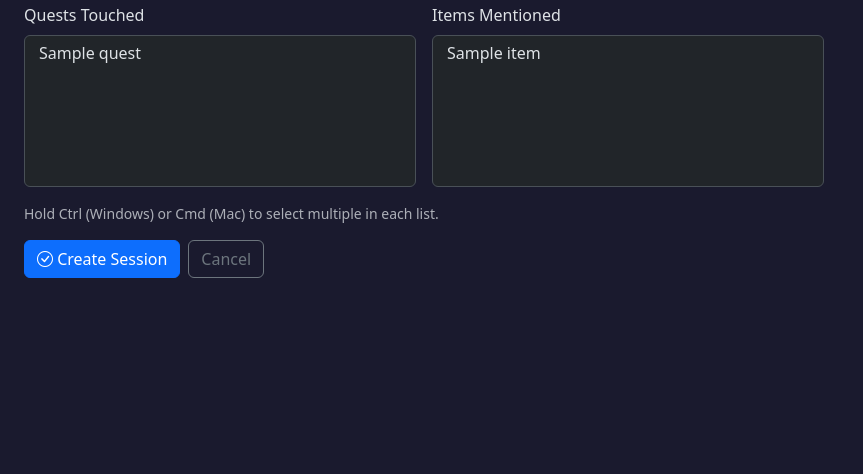
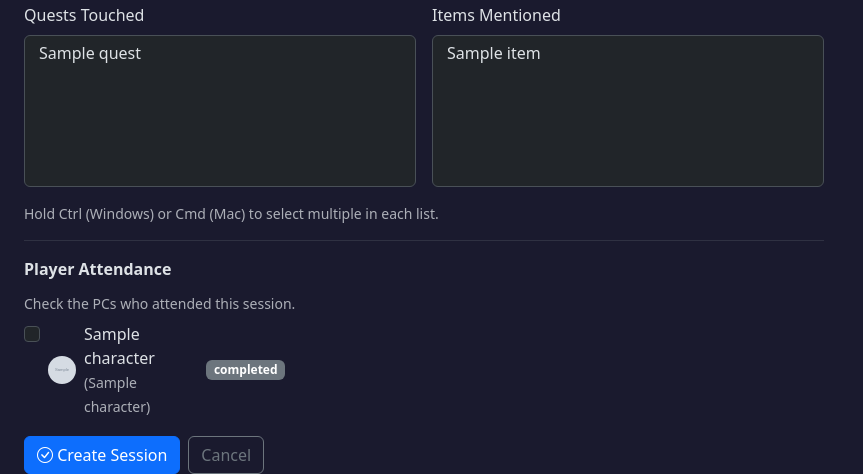
Before and after one commit to soup1977/gm-wiki, a Flask app: page /sessions/new in a window 1280 px wide. Shown: the part 1033-1507 px from the top of the page, without its empty margins (0-863 px from the left). Before the commit the page ends 1311 px from the top, so only its background shows below. Run offline with Flask 3, Linux system fonts and the light colour scheme; the visitor is signed in with stand-in values (Sample User, id 1); tables that the repository leaves empty hold one stand-in row (values such as "Sample post"); grey boxes marked "Sample" are stand-in pictures.

Commit message:
Add Phase 5 Step 3: Session attendance tracking
- Add SessionAttendance model linking sessions to player characters
- Session model gains pinned_npc_ids (JSON) and active_location_id (FK)
- Session.attending_pcs property returns PC list for a session
- PlayerCharacter.session_attendances relationship with cascade delete
- Session create/edit routes load PCs and save attendance checkboxes
- Session form shows Player Attendance checklist with portraits
- Session detail shows attending PCs card (with avatar links)
- PC detail shows Sessions Attended section with count and links
- Migration: session_attendance table, two new columns on sessions

Co-Authored-By: Claude Sonnet 4.6 <noreply@anthropic.com>

```diff
--- a/app/routes/sessions.py
+++ b/app/routes/sessions.py
@@ -1,13 +1,26 @@
 from datetime import date
 from flask import Blueprint, render_template, request, redirect, url_for, flash, session
 from app import db
-from app.models import Session, NPC, Location, Item, Quest, Tag, session_tags, get_or_create_tags
+from app.models import (Session, NPC, Location, Item, Quest, Tag, session_tags,
+                        get_or_create_tags, PlayerCharacter, SessionAttendance)
 
 sessions_bp = Blueprint('sessions', __name__)
 
 
 def get_active_campaign_id():
     return session.get('active_campaign_id')
+
+
+def _save_attendance(sess, campaign_id):
+    """Clear existing attendance records for this session and recreate from
+    the 'attended_pc_ids' checkbox list in the current request form."""
+    for att in list(sess.attendances):
+        db.session.delete(att)
+    db.session.flush()
+
+    attended_ids = {int(i) for i in request.form.getlist('attended_pc_ids')}
+    for pc_id in attended_ids:
+        db.session.add(SessionAttendance(session_id=sess.id, character_id=pc_id))
 
 
 @sessions_bp.route('/sessions')
@@ -41,6 +54,8 @@ def create_session():
     locations = Location.query.filter_by(campaign_id=campaign_id).order_by(Location.name).all()
     items = Item.query.filter_by(campaign_id=campaign_id).order_by(Item.name).all()
     quests = Quest.query.filter_by(campaign_id=campaign_id).order_by(Quest.name).all()
+    pcs = PlayerCharacter.query.filter_by(campaign_id=campaign_id)\
+        .order_by(PlayerCharacter.character_name).all()
 
     if request.method == 'POST':
         date_str = request.form.get('date_played', '').strip()
@@ -52,7 +67,7 @@ def create_session():
                 flash('Invalid date format. Use YYYY-MM-DD.', 'danger')
                 return render_template('sessions/form.html', sess=None,
                                        npcs=npcs, locations=locations,
-                                       items=items, quests=quests)
+                                       items=items, quests=quests, pcs=pcs)
 
         sess = Session(
             campaign_id=campaign_id,
@@ -82,6 +97,10 @@ def create_session():
 
         sess.tags = get_or_create_tags(campaign_id, request.form.get('tags', ''))
         db.session.add(sess)
+        db.session.flush()  # Need sess.id before creating attendance rows
+
+        _save_attendance(sess, campaign_id)
+
         db.session.commit()
         label = f'Session {sess.number}' if sess.number else 'Session'
         flash(f'{label} created.', 'success')
@@ -89,7 +108,7 @@ def create_session():
 
     return render_template('sessions/form.html', sess=None,
                            npcs=npcs, locations=locations,
-                           items=items, quests=quests)
+                           items=items, quests=quests, pcs=pcs)
 
 
 @sessions_bp.route('/sessions/<int:session_id>')
@@ -108,6 +127,8 @@ def edit_session(session_id):
     locations = Location.query.filter_by(campaign_id=campaign_id).order_by(Location.name).all()
     items = Item.query.filter_by(campaign_id=campaign_id).order_by(Item.name).all()
     quests = Quest.query.filter_by(campaign_id=campaign_id).order_by(Quest.name).all()
+    pcs = PlayerCharacter.query.filter_by(campaign_id=campaign_id)\
+        .order_by(PlayerCharacter.character_name).all()
 
     if request.method == 'POST':
         date_str = request.form.get('date_played', '').strip()
@@ -119,7 +140,7 @@ def edit_session(session_id):
                 flash('Invalid date format. Use YYYY-MM-DD.', 'danger')
                 return render_template('sessions/form.html', sess=sess,
                                        npcs=npcs, locations=locations,
-                                       items=items, quests=quests)
+                                       items=items, quests=quests, pcs=pcs)
 
         sess.number = request.form.get('number') or None
         sess.title = request.form.get('title', '').strip() or None
@@ -145,13 +166,14 @@ def edit_session(session_id):
         ).all()
 
         sess.tags = get_or_create_tags(campaign_id, request.form.get('tags', ''))
+        _save_attendance(sess, campaign_id)
         db.session.commit()
         flash('Session updated.', 'success')
         return redirect(url_for('sessions.session_detail', session_id=sess.id))
 
     return render_template('sessions/form.html', sess=sess,
                            npcs=npcs, locations=locations,
-                           items=items, quests=quests)
+                           items=items, quests=quests, pcs=pcs)
 
 
 @sessions_bp.route('/sessions/<int:session_id>/delete', methods=['POST'])
--- a/app/templates/sessions/form.html
+++ b/app/templates/sessions/form.html
@@ -122,6 +122,41 @@
 
     <div class="form-text mb-3">Hold Ctrl (Windows) or Cmd (Mac) to select multiple in each list.</div>
 
+    {# Player Attendance #}
+    {% if pcs %}
+    <hr class="border-secondary my-3">
+    <div class="mb-3">
+        <label class="form-label fw-semibold">Player Attendance</label>
+        <div class="form-text mb-2">Check the PCs who attended this session.</div>
+        {% set attended_ids = sess.attending_pcs | map(attribute='id') | list if sess else [] %}
+        <div class="row g-2">
+            {% for pc in pcs %}
+            <div class="col-md-4 col-sm-6">
+                <div class="form-check">
+                    <input class="form-check-input" type="checkbox"
+                           name="attended_pc_ids" value="{{ pc.id }}"
+                           id="pc_{{ pc.id }}"
+                           {% if pc.id in attended_ids %}checked{% endif %}>
+                    <label class="form-check-label d-flex align-items-center gap-2" for="pc_{{ pc.id }}">
+                        {% if pc.portrait_filename %}
+                        <img src="{{ url_for('static', filename='uploads/' + pc.portrait_filename) }}"
+                             class="rounded-circle" style="width:28px;height:28px;object-fit:cover;" alt="">
+                        {% endif %}
+                        <span>
+                            {{ pc.character_name }}
+                            <span class="text-muted small">({{ pc.player_name }})</span>
+                        </span>
+                        {% if pc.status != 'active' %}
+                        <span class="badge bg-secondary small">{{ pc.status }}</span>
+                        {% endif %}
+                    </label>
+                </div>
+            </div>
+            {% endfor %}
+        </div>
+    </div>
+    {% endif %}
+
     <div class="d-flex gap-2 mt-2">
         <button type="submit" class="btn btn-primary">
             <i class="bi bi-check-circle"></i> {% if sess %}Save Changes{% else %}Create Session{% endif %}
```
Also changed, not shown: app/models.py (+29 -0 lines), app/templates/pcs/detail.html (+28 -1 lines), app/templates/sessions/detail.html (+35 -0 lines), migrations/versions/ad6dbe59ded3_add_session_attendance_and_session_mode_.py (added, +45 -0 lines).
